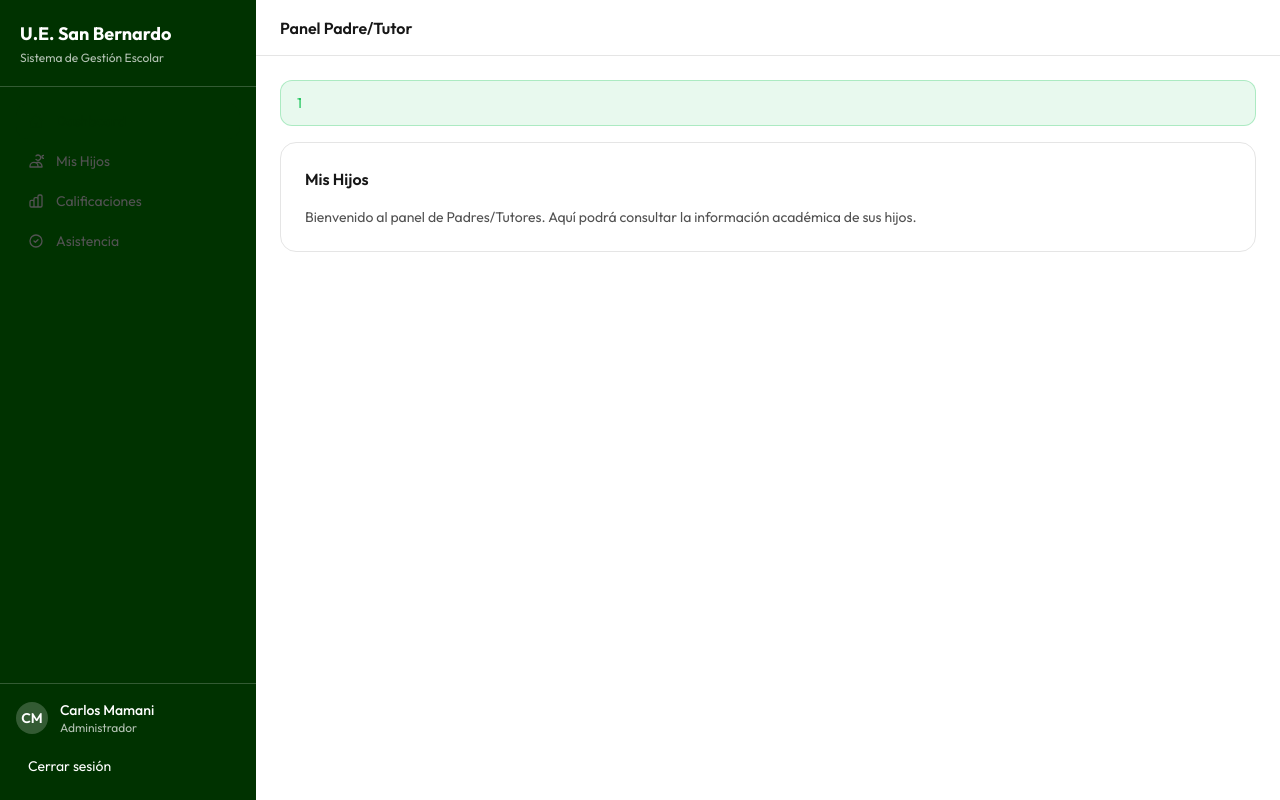
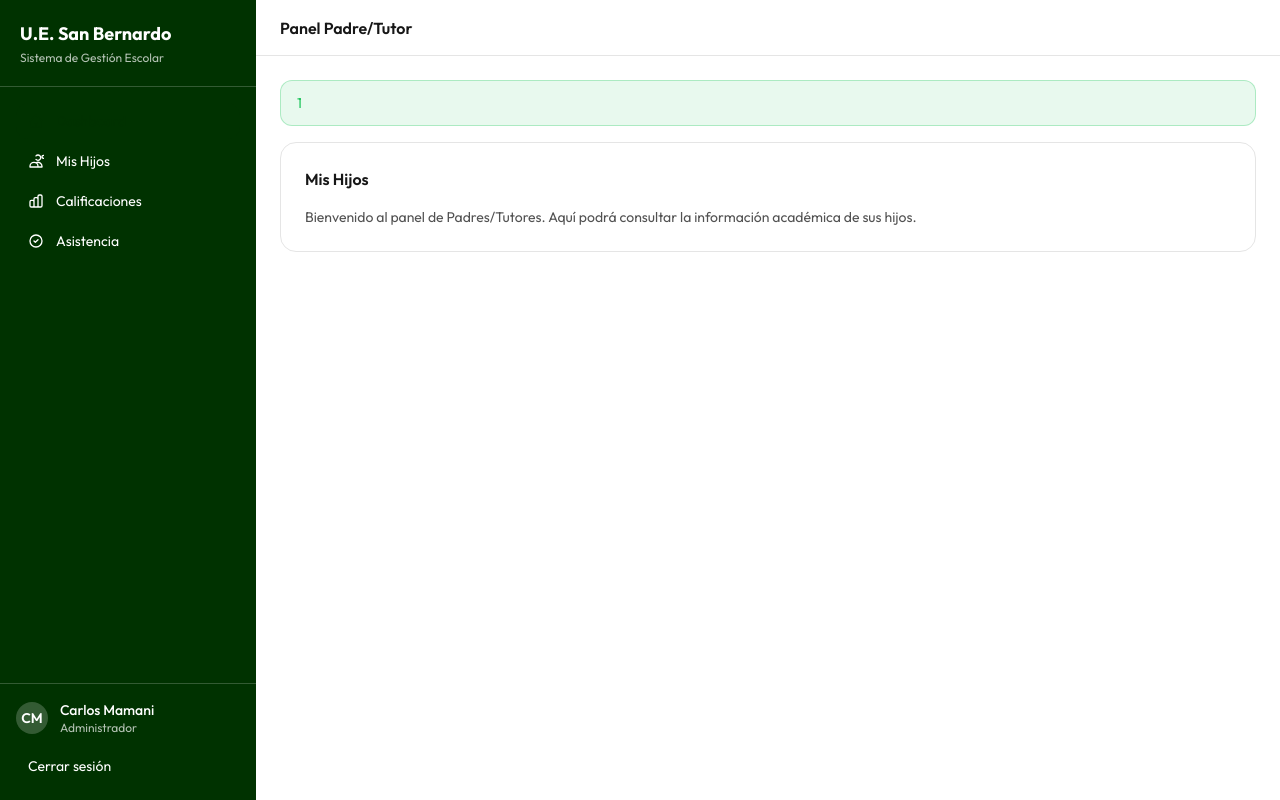
Before and after one commit to 4l3j0o/COSABE360, a Laravel app: template resources/views/dashboard/padre.blade.php in a window 1280 px wide. Run offline with Laravel 12, Linux system fonts and the light colour scheme; the template is opened without the code that fills it, so the values that code supplies are empty; the visitor is signed in with stand-in values (Sample User, id 1); data comes from the database, SQL or seed files in the repository; style sheets or scripts are compiled from the project's sources; parts of the project's set-up code (start-up, migrations or seed data) failed here and were passed over.

Commit message:
feat: correccion de menu

```diff
--- a/resources/views/dashboard/docente.blade.php
+++ b/resources/views/dashboard/docente.blade.php
@@ -7,15 +7,15 @@
         <svg class="w-4 h-4" fill="none" stroke="currentColor" viewBox="0 0 24 24"><path stroke-linecap="round" stroke-linejoin="round" stroke-width="2" d="M3 12l2-2m0 0l7-7 7 7M5 10v10a1 1 0 001 1h3m10-11l2 2m-2-2v10a1 1 0 01-1 1h-3m-6 0a1 1 0 001-1v-4a1 1 0 011-1h2a1 1 0 011 1v4a1 1 0 001 1m-6 0h6"/></svg>
         Dashboard
     </a>
-    <a href="#" class="flex items-center gap-3 px-3 py-2 rounded-lg text-muted-foreground hover:bg-accent hover:text-accent-foreground text-sm transition-colors">
+    <a href="#" class="flex items-center gap-3 px-3 py-2 rounded-lg text-white hover:bg-white/15 text-sm transition-colors">
         <svg class="w-4 h-4" fill="none" stroke="currentColor" viewBox="0 0 24 24"><path stroke-linecap="round" stroke-linejoin="round" stroke-width="2" d="M9 5H7a2 2 0 00-2 2v12a2 2 0 002 2h10a2 2 0 002-2V7a2 2 0 00-2-2h-2M9 5a2 2 0 002 2h2a2 2 0 002-2M9 5a2 2 0 012-2h2a2 2 0 012 2m-3 7h3m-3 4h3m-6-4h.01M9 16h.01"/></svg>
         Calificaciones
     </a>
-    <a href="#" class="flex items-center gap-3 px-3 py-2 rounded-lg text-muted-foreground hover:bg-accent hover:text-accent-foreground text-sm transition-colors">
+    <a href="#" class="flex items-center gap-3 px-3 py-2 rounded-lg text-white hover:bg-white/15 text-sm transition-colors">
         <svg class="w-4 h-4" fill="none" stroke="currentColor" viewBox="0 0 24 24"><path stroke-linecap="round" stroke-linejoin="round" stroke-width="2" d="M9 12l2 2 4-4m6 2a9 9 0 11-18 0 9 9 0 0118 0z"/></svg>
         Asistencia
     </a>
-    <a href="#" class="flex items-center gap-3 px-3 py-2 rounded-lg text-muted-foreground hover:bg-accent hover:text-accent-foreground text-sm transition-colors">
+    <a href="#" class="flex items-center gap-3 px-3 py-2 rounded-lg text-white hover:bg-white/15 text-sm transition-colors">
         <svg class="w-4 h-4" fill="none" stroke="currentColor" viewBox="0 0 24 24"><path stroke-linecap="round" stroke-linejoin="round" stroke-width="2" d="M12 8v4l3 3m6-3a9 9 0 11-18 0 9 9 0 0118 0z"/></svg>
         Mi Horario
     </a>
--- a/resources/views/dashboard/estudiante.blade.php
+++ b/resources/views/dashboard/estudiante.blade.php
@@ -7,15 +7,15 @@
         <svg class="w-4 h-4" fill="none" stroke="currentColor" viewBox="0 0 24 24"><path stroke-linecap="round" stroke-linejoin="round" stroke-width="2" d="M3 12l2-2m0 0l7-7 7 7M5 10v10a1 1 0 001 1h3m10-11l2 2m-2-2v10a1 1 0 01-1 1h-3m-6 0a1 1 0 001-1v-4a1 1 0 011-1h2a1 1 0 011 1v4a1 1 0 001 1m-6 0h6"/></svg>
         Dashboard
     </a>
-    <a href="#" class="flex items-center gap-3 px-3 py-2 rounded-lg text-muted-foreground hover:bg-accent hover:text-accent-foreground text-sm transition-colors">
+    <a href="#" class="flex items-center gap-3 px-3 py-2 rounded-lg text-white hover:bg-white/15 text-sm transition-colors">
         <svg class="w-4 h-4" fill="none" stroke="currentColor" viewBox="0 0 24 24"><path stroke-linecap="round" stroke-linejoin="round" stroke-width="2" d="M9 5H7a2 2 0 00-2 2v12a2 2 0 002 2h10a2 2 0 002-2V7a2 2 0 00-2-2h-2M9 5a2 2 0 002 2h2a2 2 0 002-2M9 5a2 2 0 012-2h2a2 2 0 012 2"/></svg>
         Mis Calificaciones
     </a>
-    <a href="#" class="flex items-center gap-3 px-3 py-2 rounded-lg text-muted-foreground hover:bg-accent hover:text-accent-foreground text-sm transition-colors">
+    <a href="#" class="flex items-center gap-3 px-3 py-2 rounded-lg text-white hover:bg-white/15 text-sm transition-colors">
         <svg class="w-4 h-4" fill="none" stroke="currentColor" viewBox="0 0 24 24"><path stroke-linecap="round" stroke-linejoin="round" stroke-width="2" d="M12 8v4l3 3m6-3a9 9 0 11-18 0 9 9 0 0118 0z"/></svg>
         Mi Horario
     </a>
-    <a href="#" class="flex items-center gap-3 px-3 py-2 rounded-lg text-muted-foreground hover:bg-accent hover:text-accent-foreground text-sm transition-colors">
+    <a href="#" class="flex items-center gap-3 px-3 py-2 rounded-lg text-white hover:bg-white/15 text-sm transition-colors">
         <svg class="w-4 h-4" fill="none" stroke="currentColor" viewBox="0 0 24 24"><path stroke-linecap="round" stroke-linejoin="round" stroke-width="2" d="M9 12l2 2 4-4m6 2a9 9 0 11-18 0 9 9 0 0118 0z"/></svg>
         Mi Asistencia
     </a>
--- a/resources/views/dashboard/padre.blade.php
+++ b/resources/views/dashboard/padre.blade.php
@@ -7,15 +7,15 @@
         <svg class="w-4 h-4" fill="none" stroke="currentColor" viewBox="0 0 24 24"><path stroke-linecap="round" stroke-linejoin="round" stroke-width="2" d="M3 12l2-2m0 0l7-7 7 7M5 10v10a1 1 0 001 1h3m10-11l2 2m-2-2v10a1 1 0 01-1 1h-3m-6 0a1 1 0 001-1v-4a1 1 0 011-1h2a1 1 0 011 1v4a1 1 0 001 1m-6 0h6"/></svg>
         Dashboard
     </a>
-    <a href="#" class="flex items-center gap-3 px-3 py-2 rounded-lg text-muted-foreground hover:bg-accent hover:text-accent-foreground text-sm transition-colors">
+    <a href="#" class="flex items-center gap-3 px-3 py-2 rounded-lg text-white hover:bg-white/15 text-sm transition-colors">
         <svg class="w-4 h-4" fill="none" stroke="currentColor" viewBox="0 0 24 24"><path stroke-linecap="round" stroke-linejoin="round" stroke-width="2" d="M12 4.354a4 4 0 110 5.292M15 21H3v-1a6 6 0 0112 0v1zm0 0h6v-1a6 6 0 00-9-5.197m13.5-9a2.25 2.25 0 11-4.5 0 2.25 2.25 0 014.5 0z"/></svg>
         Mis Hijos
     </a>
-    <a href="#" class="flex items-center gap-3 px-3 py-2 rounded-lg text-muted-foreground hover:bg-accent hover:text-accent-foreground text-sm transition-colors">
+    <a href="#" class="flex items-center gap-3 px-3 py-2 rounded-lg text-white hover:bg-white/15 text-sm transition-colors">
         <svg class="w-4 h-4" fill="none" stroke="currentColor" viewBox="0 0 24 24"><path stroke-linecap="round" stroke-linejoin="round" stroke-width="2" d="M9 19v-6a2 2 0 00-2-2H5a2 2 0 00-2 2v6a2 2 0 002 2h2a2 2 0 002-2zm0 0V9a2 2 0 012-2h2a2 2 0 012 2v10m-6 0a2 2 0 002 2h2a2 2 0 002-2m0 0V5a2 2 0 012-2h2a2 2 0 012 2v14a2 2 0 01-2 2h-2a2 2 0 01-2-2z"/></svg>
         Calificaciones
     </a>
-    <a href="#" class="flex items-center gap-3 px-3 py-2 rounded-lg text-muted-foreground hover:bg-accent hover:text-accent-foreground text-sm transition-colors">
+    <a href="#" class="flex items-center gap-3 px-3 py-2 rounded-lg text-white hover:bg-white/15 text-sm transition-colors">
         <svg class="w-4 h-4" fill="none" stroke="currentColor" viewBox="0 0 24 24"><path stroke-linecap="round" stroke-linejoin="round" stroke-width="2" d="M9 12l2 2 4-4m6 2a9 9 0 11-18 0 9 9 0 0118 0z"/></svg>
         Asistencia
     </a>
```
Also changed, not shown: resources/views/errors/403.blade.php (+17 -1 lines).
